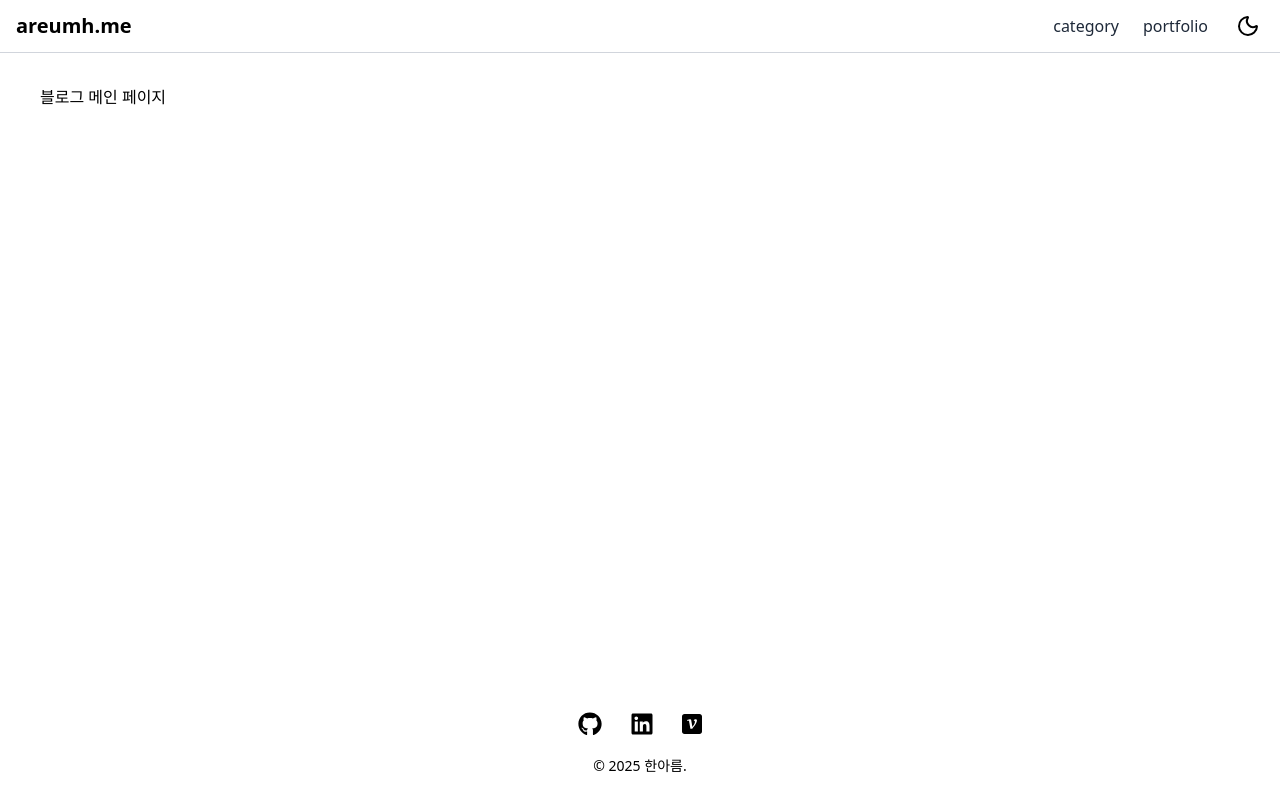
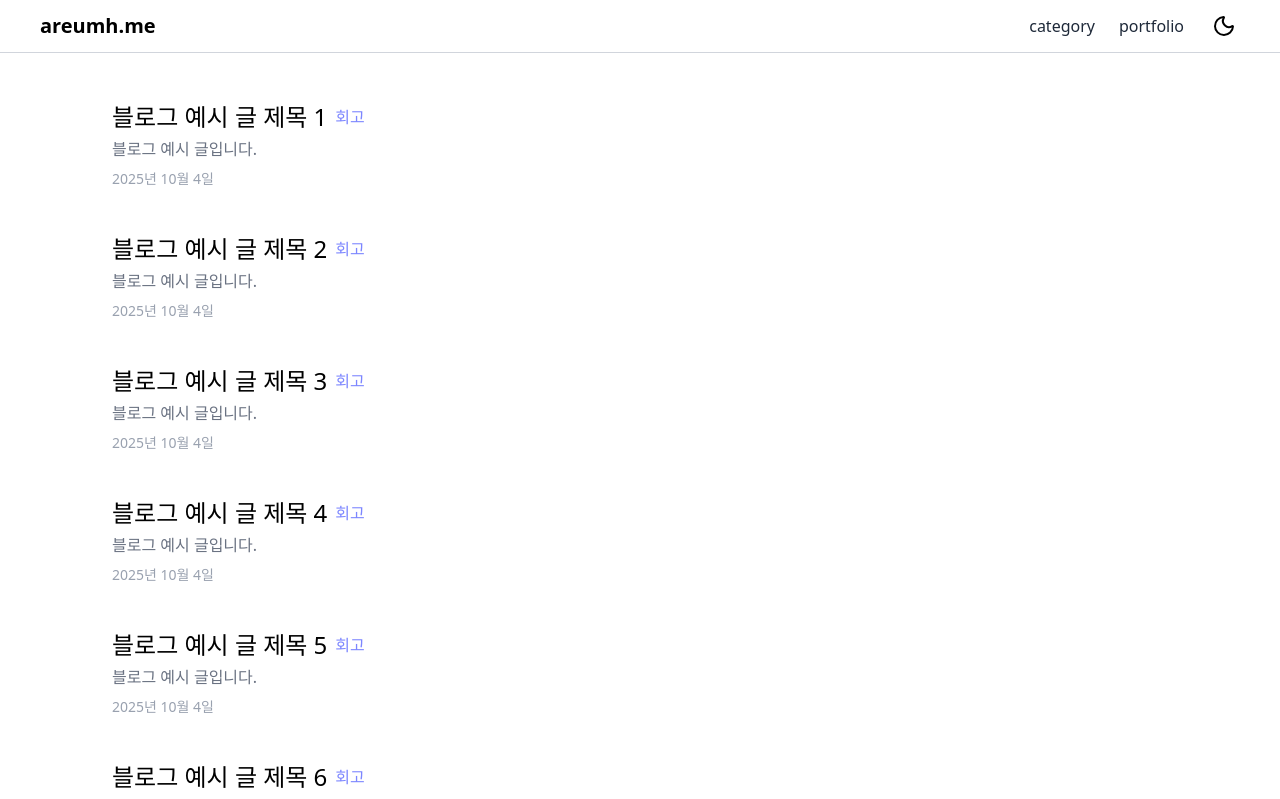
Before and after one commit to areumH/areumh-blog, a Next.js app: page / in a window 1280 px wide. Shown: the top 799 px of the page. Built offline with nearby package versions, Linux system fonts and the light colour scheme.

Commit message:
feat: 글 목록 아이템 컴포넌트 구현

```diff
--- a/app/layout.tsx
+++ b/app/layout.tsx
@@ -17,7 +17,7 @@ export default function RootLayout({
     <html lang="en">
       <body className="flex flex-col min-h-screen">
         <Header />
-        <main className="flex flex-col flex-grow container mx-auto px-10 py-8">{children}</main>
+        <main className="flex flex-col flex-grow container mx-auto px-7 md:px-14 py-4 md:py-8">{children}</main>
         <Footer />
       </body>
     </html>
--- a/app/page.tsx
+++ b/app/page.tsx
@@ -1,3 +1,12 @@
+import { postArray } from '@/types';
+import PostItem from '@/components/ui/PostItem';
+
 export default function Home() {
-  return <div className="flex">블로그 메인 페이지</div>;
+  return (
+    <div className="flex flex-col gap-3 md:px-10">
+      {postArray.map((post) => (
+        <PostItem key={post.title} post={post} />
+      ))}
+    </div>
+  );
 }
--- a/components/layout/Header.tsx
+++ b/components/layout/Header.tsx
@@ -6,7 +6,7 @@ import Link from 'next/link';
 export default function Header() {
   return (
     <header>
-      <div className='container mx-auto px-4 py-2.5 flex justify-between items-center border-b-1 border-b-gray-300'>
+      <div className='container mx-auto px-5 md:px-10 py-2.5 flex justify-between items-center border-b-1 border-b-gray-300'>
         {/* 로고 */}
         <Link href="/" className="font-bold text-xl">
           <div>areumh.me</div>
--- /dev/null
+++ b/components/ui/PostItem.tsx
@@ -0,0 +1,26 @@
+// export const examplePost: PostMeta = {
+//   title: '블로그 예시 글 제목',
+//   date: '2025-10-04',
+//   description: '블로그 예시 글입니다.',
+//   category: '회고',
+//   tags: ['Next.js', 'React'],
+//   slug: 'example-post',
+// };
+
+import { PostMeta } from '@/types';
+import { formatDate } from '@/utils/date';
+
+export default function PostItem({ post }: { post: PostMeta }) {
+  return (
+    <div className="flex flex-col w-full px-4 py-4 gap-2 rounded-lg hover:bg-gray-100 cursor-pointer transition">
+      <div className="flex flex-col gap-1">
+        <div className="flex gap-2 items-center">
+          <div className="text-2xl truncate">{post.title}</div>
+          <span className="text-indigo-400 whitespace-nowrap">{post.category}</span>
+        </div>
+        <div className="text-gray-500 line-clamp-3">{post.description}</div>
+      </div>
+      <div className="text-sm text-gray-400 whitespace-nowrap">{formatDate(post.date)}</div>
+    </div>
+  );
+}
--- /dev/null
+++ b/types.ts
@@ -0,0 +1,24 @@
+export interface PostMeta {
+  title: string;
+  date: string;
+  description: string;
+  category: string;
+  tags: string[];
+  slug: string;
+}
+
+// 기능 구현 후 삭제
+export const examplePost: PostMeta = {
+  title: '블로그 예시 글 제목',
+  date: '2025-10-04',
+  description: '블로그 예시 글입니다.',
+  category: '회고',
+  tags: ['Next.js', 'React'],
+  slug: 'example-post',
+};
+
+export const postArray: PostMeta[] = Array.from({ length: 30 }, (_, i) => ({
+  ...examplePost,
+  slug: `${examplePost.slug}-${i + 1}`,
+  title: `${examplePost.title} ${i + 1}`,
+}));
--- /dev/null
+++ b/utils/date.ts
@@ -0,0 +1,9 @@
+export const formatDate = (dateStr: string) => {
+  const date = new Date(dateStr);
+
+  const year = date.getFullYear();
+  const month = date.getMonth() + 1;
+  const day = date.getDate();
+
+  return `${year}년 ${month}월 ${day}일`;
+};
```
